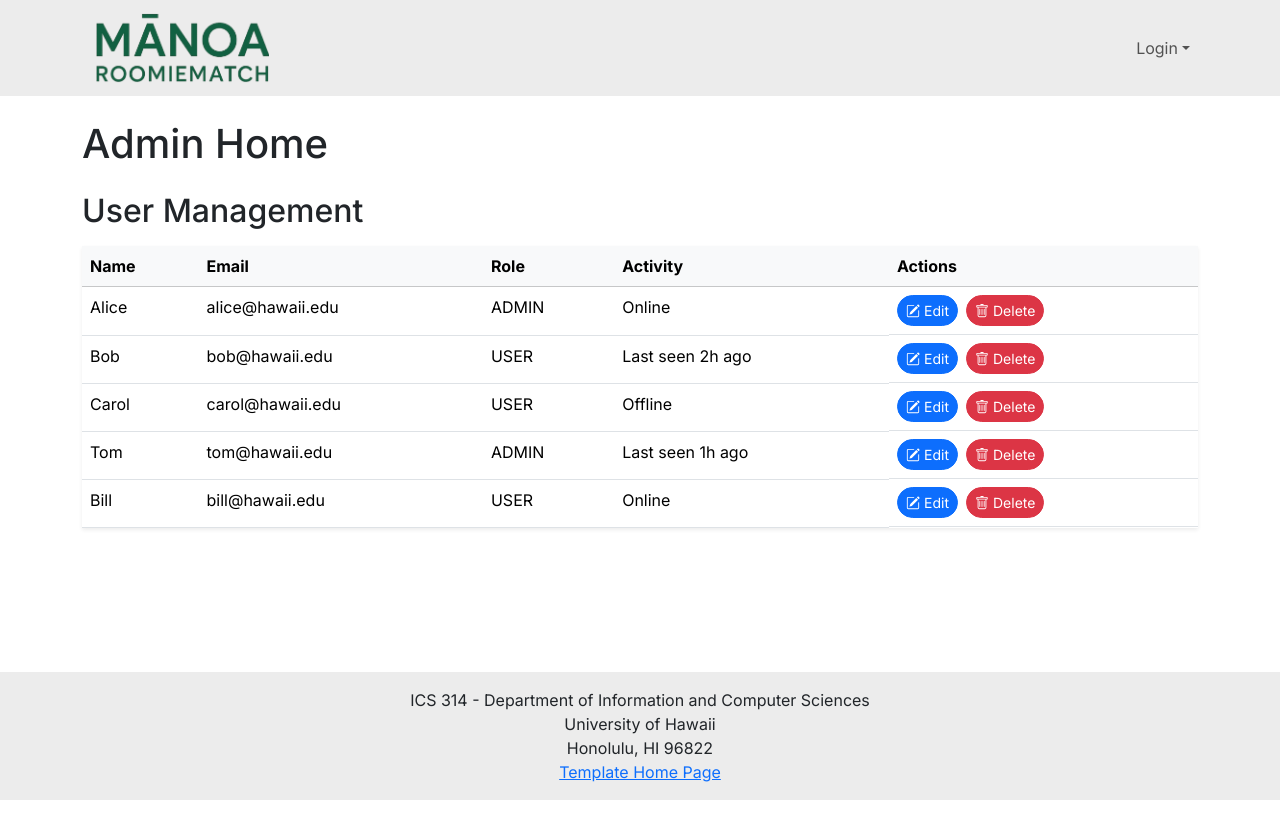
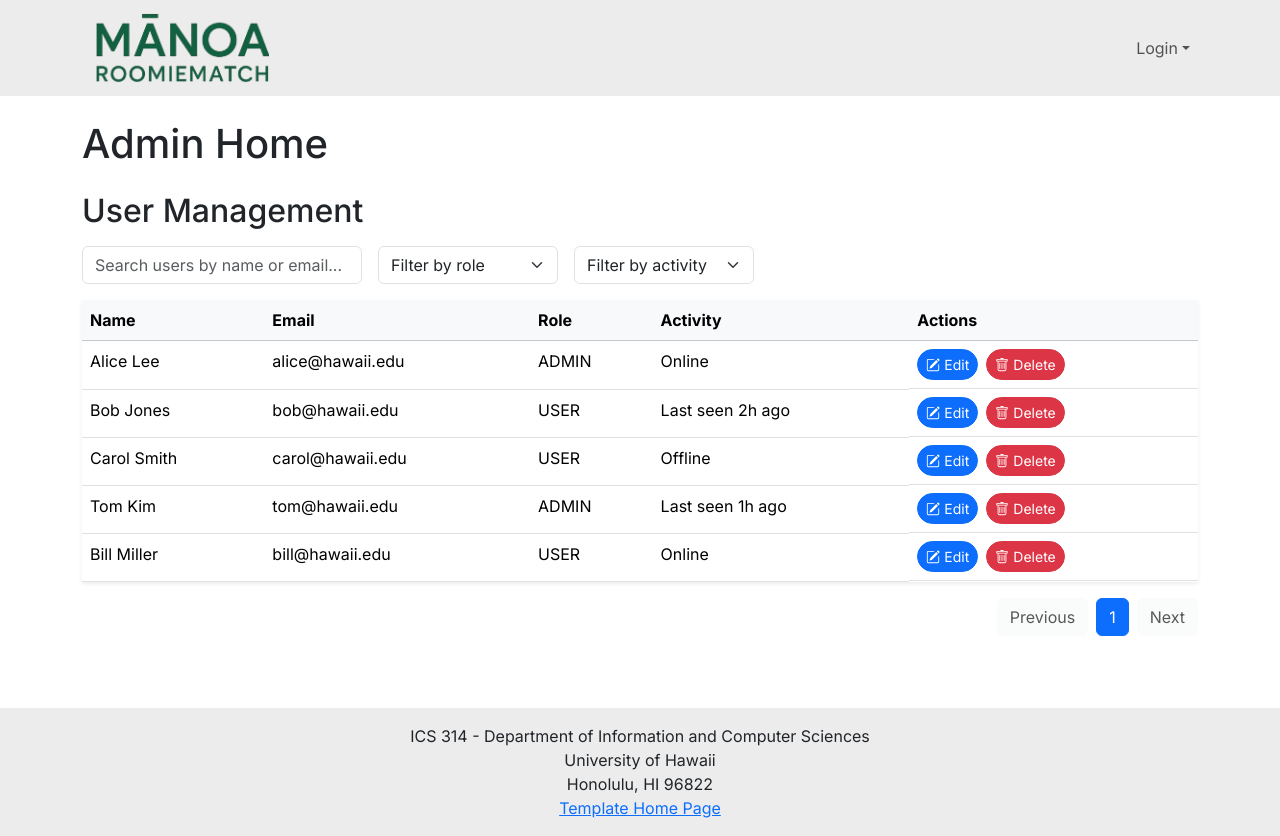
Before and after one commit to manoaroomiematch/manoaroomiematch, a Next.js app: page /admin in a window 1280 px wide. Before the commit the page ends 800 px from the top, so only its background shows below. Built offline with nearby package versions, Linux system fonts and the light colour scheme; no server answers.

Commit message:
Added search and filter controls

```diff
--- a/src/app/admin/page.tsx
+++ b/src/app/admin/page.tsx
@@ -8,12 +8,30 @@
 
 'use client';
 
-import React from 'react';
-import { Container, Table, Button } from 'react-bootstrap';
+import React, { useState } from 'react';
+import { Container, Table, Button, Form } from 'react-bootstrap';
 import { PencilSquare, Trash } from 'react-bootstrap-icons';
 import { mockUsers } from '@/components/UserManagement';
 
-const AdminPage: React.FC = () => (
+const AdminPage: React.FC = () => {
+  const [search, setSearch] = useState('');
+  const [roleFilter, setRoleFilter] = useState('');
+  const [activityFilter, setActivityFilter] = useState('');
+  const [page, setPage] = useState(1);
+  const pageSize = 5;
+
+  const filteredUsers = mockUsers.filter((user) => {
+    // eslint-disable-next-line max-len
+    const matchesSearch = user.name.toLowerCase().includes(search.toLowerCase()) || user.email.toLowerCase().includes(search.toLowerCase());
+    const matchesRole = roleFilter ? user.role === roleFilter : true;
+    const matchesActivity = activityFilter ? user.activity === activityFilter : true;
+    return matchesSearch && matchesRole && matchesActivity;
+  });
+
+  const totalPages = Math.ceil(filteredUsers.length / pageSize);
+  const shownUsers = filteredUsers.slice((page - 1) * pageSize, page * pageSize);
+
+  return (
     <main>
       <Container className="py-4">
         <h1 className="mb-4">Admin Home</h1>
@@ -22,6 +40,47 @@ const AdminPage: React.FC = () => (
         <section className="mb-5">
           <h2 className="mb-3">User Management</h2>
 
+          {/* Search + Filters */}
+          <div className="d-flex gap-3 mb-3 align-items-center flex-wrap">
+            <Form.Control
+              style={{ maxWidth: '280px' }}
+              type="text"
+              placeholder="Search users by name or email..."
+              value={search}
+              onChange={(e) => {
+                setSearch(e.target.value);
+                setPage(1);
+              }}
+            />
+
+            <Form.Select
+              style={{ maxWidth: '180px' }}
+              value={roleFilter}
+              onChange={(e) => {
+                setRoleFilter(e.target.value);
+                setPage(1);
+              }}
+            >
+              <option value="">Filter by role</option>
+              <option value="Admin">Admin</option>
+              <option value="Editor">Editor</option>
+              <option value="User">User</option>
+            </Form.Select>
+
+            <Form.Select
+              style={{ maxWidth: '180px' }}
+              value={activityFilter}
+              onChange={(e) => {
+                setActivityFilter(e.target.value);
+                setPage(1);
+              }}
+            >
+              <option value="">Filter by activity</option>
+              <option value="Active">Active</option>
+              <option value="Inactive">Inactive</option>
+            </Form.Select>
+          </div>
+          {/* User Management Table */}
           <Table hover className="table-rounded shadow-sm">
             <thead className="table-light">
               <tr>
@@ -33,7 +92,7 @@ const AdminPage: React.FC = () => (
               </tr>
             </thead>
             <tbody>
-            {mockUsers.map((user) => (
+              {shownUsers.map((user) => (
                 <tr key={user.id}>
                   <td>{user.name}</td>
                   <td>{user.email}</td>
@@ -55,6 +114,24 @@ const AdminPage: React.FC = () => (
               ))}
             </tbody>
           </Table>
+
+          {/* Pagination */}
+          <div className="d-flex justify-content-end mt-2 gap-2">
+            <Button variant="light" disabled={page === 1} onClick={() => setPage(page - 1)}>
+              Previous
+            </Button>
+
+            {[...Array(totalPages)].map((_, i) => (
+              // eslint-disable-next-line react/no-array-index-key
+              <Button key={i} variant={page === i + 1 ? 'primary' : 'outline-primary'} onClick={() => setPage(i + 1)}>
+                {i + 1}
+              </Button>
+            ))}
+
+            <Button variant="light" disabled={page === totalPages} onClick={() => setPage(page + 1)}>
+              Next
+            </Button>
+          </div>
         </section>
       </Container>
 
@@ -72,5 +149,6 @@ const AdminPage: React.FC = () => (
       </style>
     </main>
   );
+};
 
 export default AdminPage;
--- a/src/components/UserManagement.tsx
+++ b/src/components/UserManagement.tsx
@@ -1,4 +1,7 @@
 /* eslint-disable react/button-has-type */
+/**
+ * A user management component to display user information in a table row.
+ */
 import React, { Key } from 'react';
 
 export interface UserManagementProps {
@@ -10,6 +13,7 @@ export interface UserManagementProps {
   activity: string;
 }
 
+/* Renders a single row in the User Management table. See admin/page.tsx. */
 const UserManagement: React.FC<UserManagementProps> = ({ name, email, role, activity }) => (
   <tr>
     <td>{name}</td>
@@ -25,11 +29,11 @@ const UserManagement: React.FC<UserManagementProps> = ({ name, email, role, acti
 
 // Mock data for the admin page (temporary, until Prisma is working)
 export const mockUsers: UserManagementProps[] = [
-  { id: '1', name: 'Alice', email: 'alice@hawaii.edu', role: 'ADMIN', activity: 'Online' },
-  { id: '2', name: 'Bob', email: 'bob@hawaii.edu', role: 'USER', activity: 'Last seen 2h ago' },
-  { id: '3', name: 'Carol', email: 'carol@hawaii.edu', role: 'USER', activity: 'Offline' },
-  { id: '4', name: 'Tom', email: 'tom@hawaii.edu', role: 'ADMIN', activity: 'Last seen 1h ago' },
-  { id: '5', name: 'Bill', email: 'bill@hawaii.edu', role: 'USER', activity: 'Online' },
+  { id: '1', name: 'Alice Lee', email: 'alice@hawaii.edu', role: 'ADMIN', activity: 'Online' },
+  { id: '2', name: 'Bob Jones', email: 'bob@hawaii.edu', role: 'USER', activity: 'Last seen 2h ago' },
+  { id: '3', name: 'Carol Smith', email: 'carol@hawaii.edu', role: 'USER', activity: 'Offline' },
+  { id: '4', name: 'Tom Kim', email: 'tom@hawaii.edu', role: 'ADMIN', activity: 'Last seen 1h ago' },
+  { id: '5', name: 'Bill Miller', email: 'bill@hawaii.edu', role: 'USER', activity: 'Online' },
 ];
 
 export default UserManagement;
```
Lines whose indentation alone changed are shown as unchanged.
